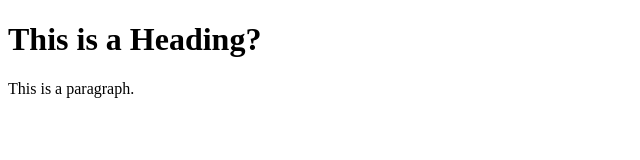
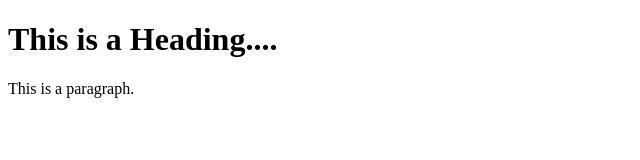
Before and after one commit to mdmohid500/mohid, a plain HTML site: page index.html in a window 1280 px wide. Shown: the full height of the page, 0-640 px from the left. Drawn offline with Linux system fonts and the light colour scheme.

Commit message:
... are addedd

```diff
--- a/index.html
+++ b/index.html
@@ -5,7 +5,7 @@
 </head>
 <body>
 
-<h1>This is a Heading?</h1>
+<h1>This is a Heading....</h1>
 <p>This is a paragraph.</p>
 
 </body>
```
